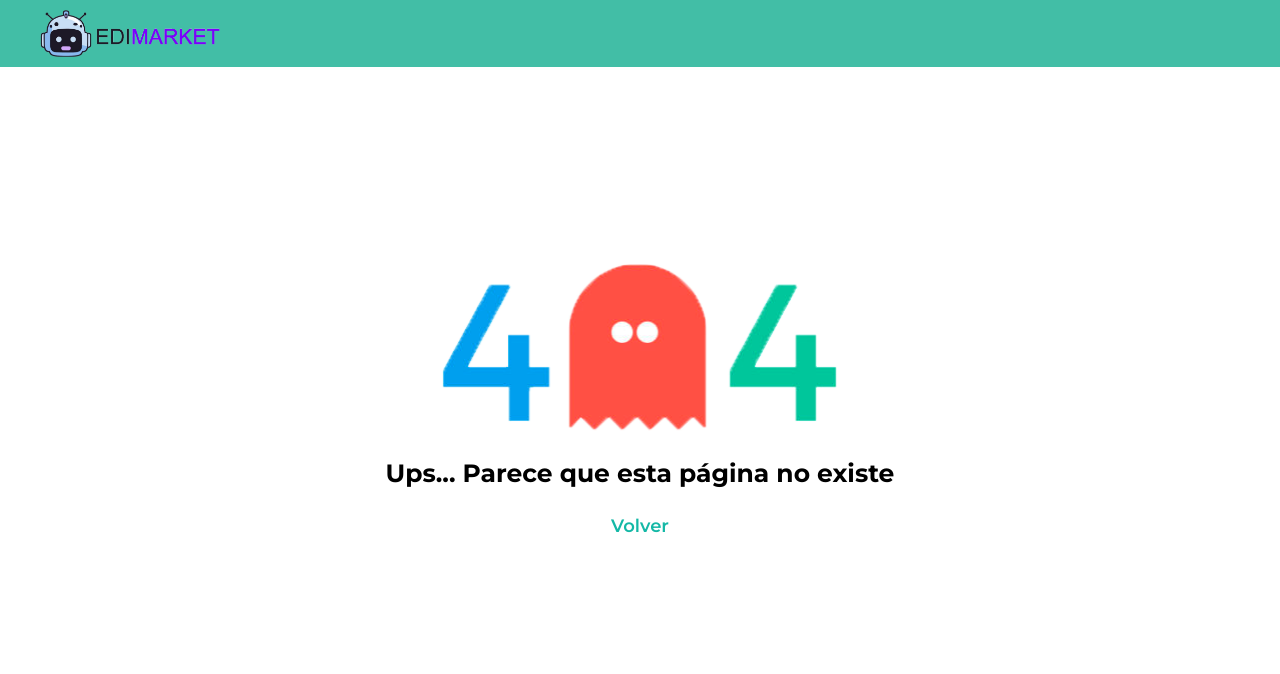
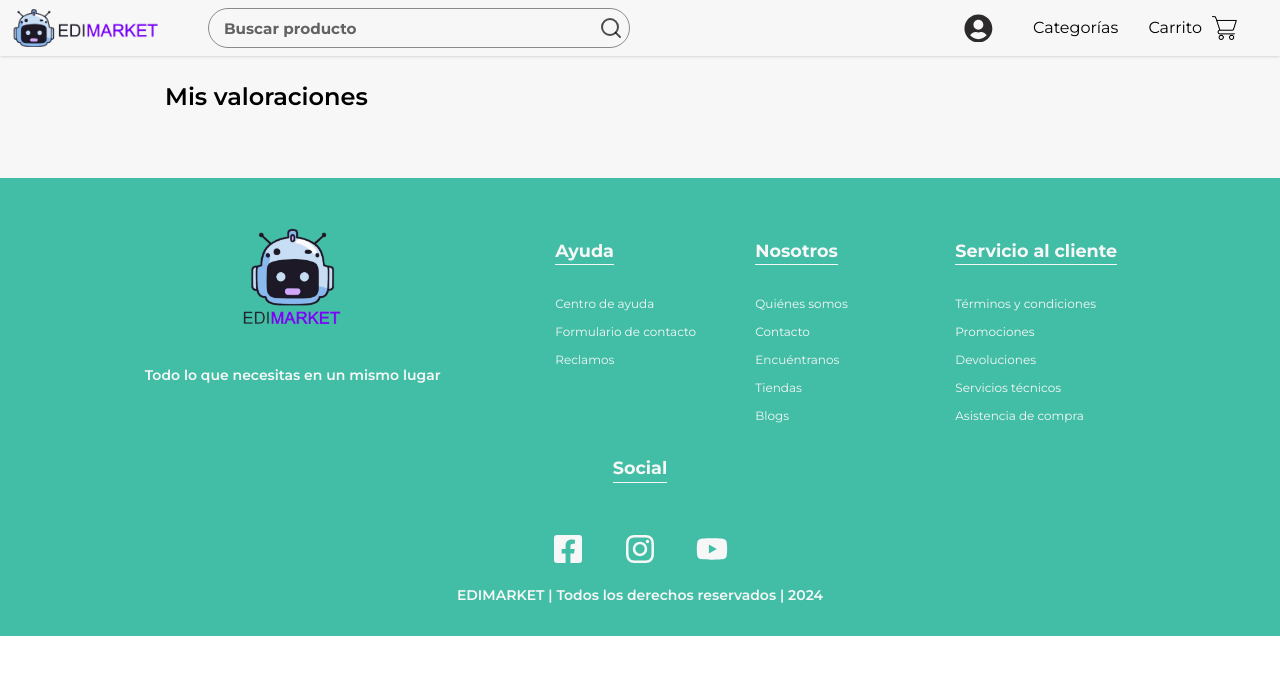
Before and after one commit to SebastianHernandez0/edimarket-2, a React (Vite) app in the folder Frontend/: page /my-valorations in a window 1280 px wide. Before the commit this address led to /not-found. Shown: the top 674 px of the page. Built offline with nearby package versions, Linux system fonts and the light colour scheme; no server answers; sample sign-in values are in the browser's storage.

Commit message:
Creando vista para valoraciones

```diff
--- a/Frontend/src/App.jsx
+++ b/Frontend/src/App.jsx
@@ -35,6 +35,7 @@ import { NoAddressAdded } from "./components/noAddressAdded/NoAddressAdded.jsx";
 import { NoPaymentMethodsAdded } from "./components/noPaymentMethodsAdded/NoPaymentMethodsAdded.jsx";
 import { MyQuestions } from "./pages/myQuestions/MyQuestions.jsx";
 import { AllProducts } from "./pages/allProducts/AllProducts.jsx";
+import { MyValorations } from "./pages/myValorations/MyValorations.jsx";
 
 function App() {
   const { userToken } = useContext(UserContext);
@@ -167,6 +168,10 @@ function App() {
             path="/my-questions"
             element={userToken ? <MyQuestions /> : <Navigate to="/sign-in" />}
           />
+          <Route
+            path="/my-valorations"
+            element={userToken ? <MyValorations /> : <Navigate to="/sign-in" />}
+          />
           <Route path="/not-found" element={<NotFound />} />
           <Route path="*" element={<Navigate to="/not-found" />} />
         </Routes>
--- a/Frontend/src/components/navbar/Navbar.jsx
+++ b/Frontend/src/components/navbar/Navbar.jsx
@@ -219,7 +219,7 @@ export function Navbar({ navbarRef }) {
                       Preguntas
                     </NavLink>
                     <NavLink
-                      to="/"
+                      to="/my-valorations"
                       className="navbar__menu__link navbar__menu__link__mobile"
                     >
                       <CiStar className="miperfil__icon" />
@@ -341,7 +341,7 @@ export function Navbar({ navbarRef }) {
                   >
                     Preguntas
                   </NavLink>
-                  <NavLink to="/" className="navbar__user__menu__link">
+                  <NavLink to="/my-valorations" className="navbar__user__menu__link">
                     Opiniones
                   </NavLink>
                   <NavLink
--- /dev/null
+++ b/Frontend/src/pages/myValorations/MyValorations.jsx
@@ -0,0 +1,13 @@
+import "../myValorations/myValorations.css";
+
+export function MyValorations() {
+  return (
+    <section className="myvalorations__container">
+      <h1 className="text-2xl font-semibold mb-5">Mis valoraciones</h1>
+      <div className="myvalorations__body">
+
+
+      </div>
+    </section>
+  );
+}
--- /dev/null
+++ b/Frontend/src/pages/myValorations/myValorations.css
@@ -0,0 +1,6 @@
+.myvalorations__container {
+  padding: 25px;
+  margin: 0 auto;
+  width: 100%;
+  max-width: 1000px;
+}
```
Also changed, not shown: 1 other file (tests, documents, lock files or other folders).
